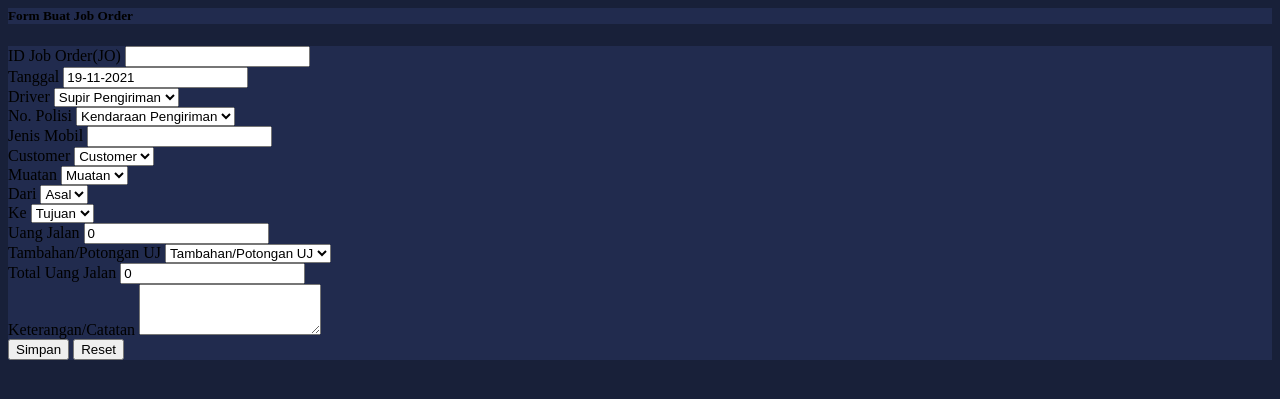
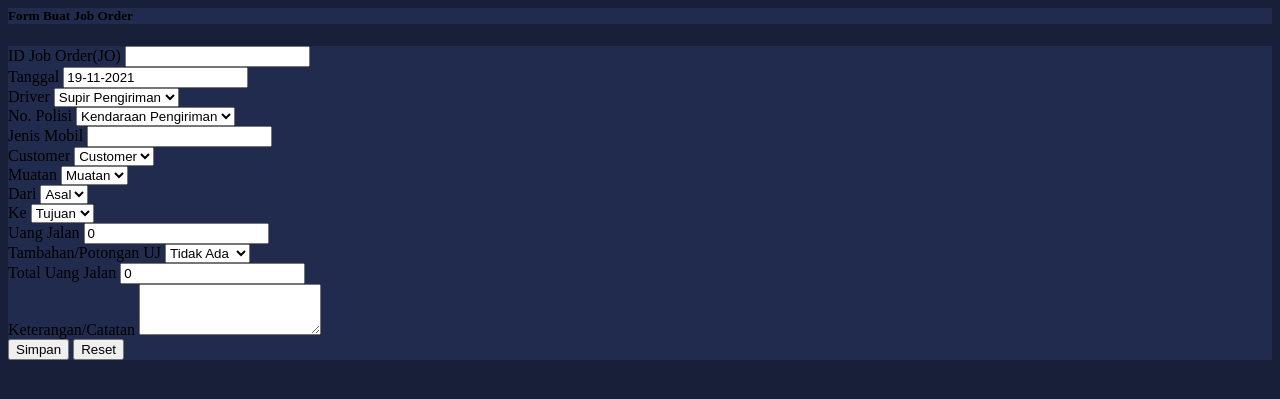
Before and after one commit to rizkibhaskaraa/skb_latest, a CodeIgniter app: the page made by webapp/application/views/form/joborder.php in a window 1280 px wide. Shown: the top 399 px of the page. Run offline with CodeIgniter, Linux system fonts and the light colour scheme; data that the repository does not hold is empty.

Commit message:
Default kolom isi “tambahan/potongan UJ” diganti “Tidak ada”. WAJIB DIISI

```diff
--- a/webapp/application/views/form/joborder.php
+++ b/webapp/application/views/form/joborder.php
@@ -84,8 +84,7 @@
                     </div>
                     <div class="col-md-12 mb-4 row">
                         <label class="form-label font-weight-bold col-md-5" for="jenis_tambahan">Tambahan/Potongan UJ</label>
-                        <select name="jenis_tambahan" id="jenis_tambahan" class="form-control col-md-7" onchange="tambahan(this)">
-                            <option class="font-w700" disabled="disabled" selected value="">Tambahan/Potongan UJ</option>
+                        <select name="jenis_tambahan" id="jenis_tambahan" class="form-control col-md-7" required onchange="tambahan(this)">
                             <option class="font-w700" value="Tidak Ada">Tidak Ada</option>
                             <option class="font-w700" value="Tambahan">Tambahan</option>
                             <option class="font-w700" value="Potongan">Potongan</option>
@@ -94,7 +93,7 @@
                     <div class="col-md-12 mb-4">
                         <div style="display:none" id="nominal_tambahan_id" class="row">
                             <label for="nominal_tambahan" class="form-label font-weight-bold col-md-5">Nominal Tambahan/Potongan UJ</label>
-                            <input autocomplete="off" type="text" class="form-control col-md-7" id="nominal_tambahan" name="nominal_tambahan" onkeyup="set_uj_tambahan(this),uang_format(this)">
+                            <input autocomplete="off" type="text" class="form-control col-md-7" id="nominal_tambahan" name="nominal_tambahan" required onkeyup="set_uj_tambahan(this),uang_format(this)">
                         </div>
                     </div>
                     <div class="col-md-12 mb-4 row">
```
